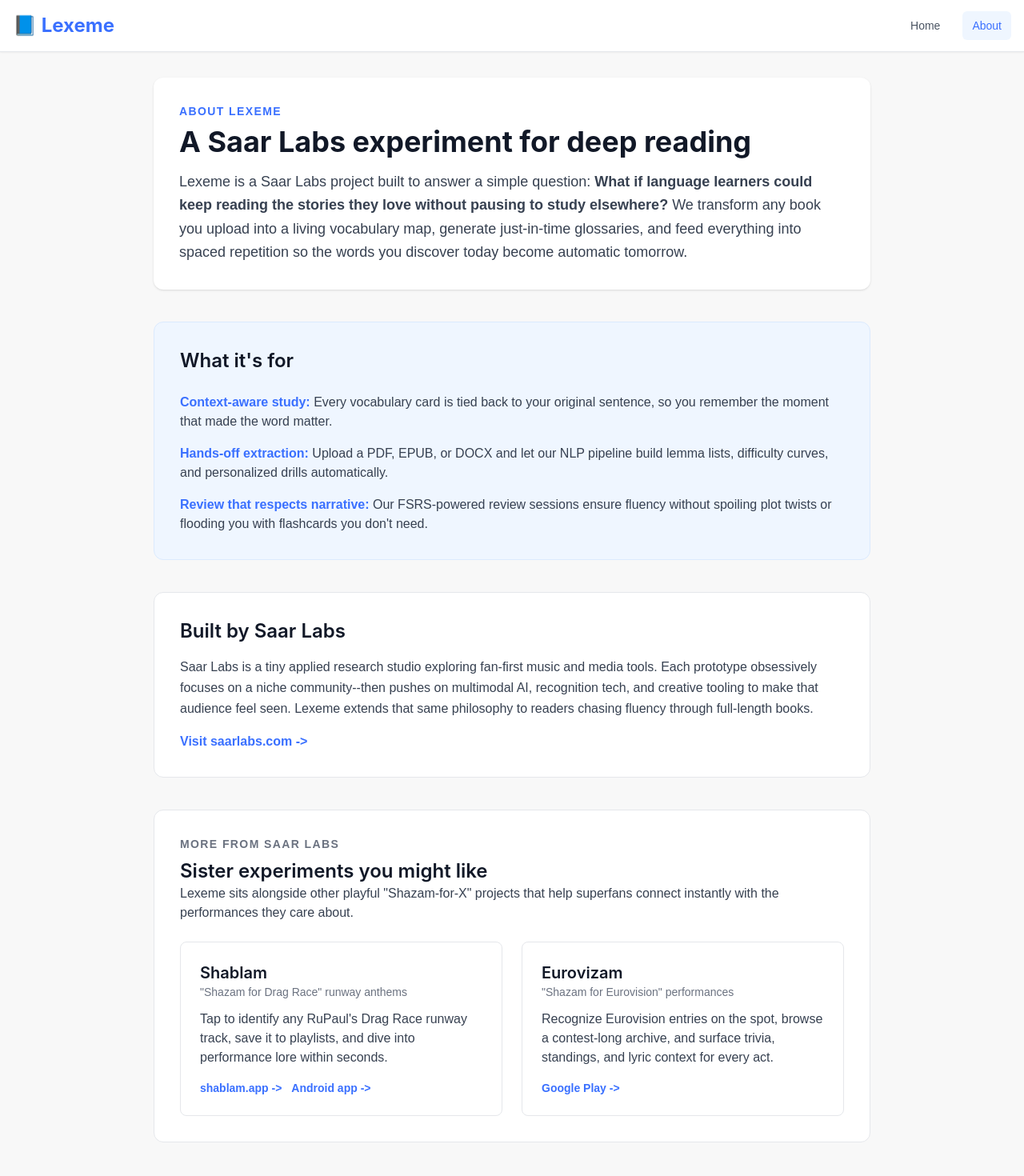
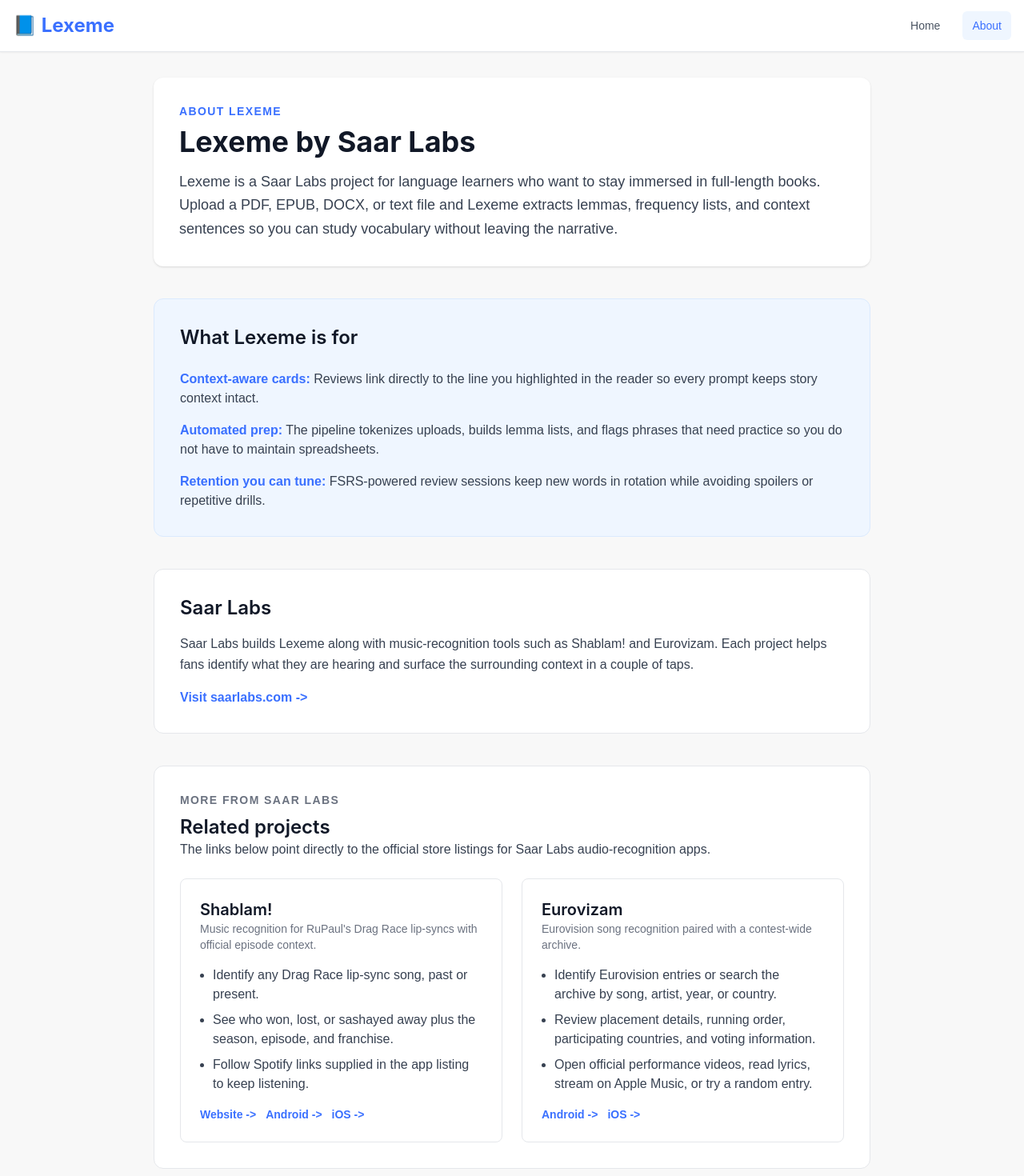
Before and after one commit to saarhaber/Lexeme, a React (Create React App) app in the folder frontend/: page /about in a window 1280 px wide. Shown: the top 1470 px of the page at 80% size. Built offline with nearby package versions, Linux system fonts and the light colour scheme; no server answers.

Commit message:
Refactor About page content and project data structure
Co-authored-by: saarhaber <saarhaber@gmail.com>

```diff
--- a/frontend/src/pages/About.tsx
+++ b/frontend/src/pages/About.tsx
@@ -1,23 +1,43 @@
 import React from 'react';
 
-const SaarLabsProjects = [
+type ProjectLink = {
+  label: string;
+  href: string;
+};
+
+type SaarLabsProject = {
+  name: string;
+  summary: string;
+  points: string[];
+  links: ProjectLink[];
+};
+
+const SaarLabsProjects: SaarLabsProject[] = [
   {
-    name: 'Shablam',
-    tagline: '"Shazam for Drag Race" runway anthems',
-    description:
-      "Tap to identify any RuPaul's Drag Race runway track, save it to playlists, and dive into performance lore within seconds.",
+    name: 'Shablam!',
+    summary: 'Music recognition for RuPaul\'s Drag Race lip-syncs with official episode context.',
+    points: [
+      'Identify any Drag Race lip-sync song, past or present.',
+      'See who won, lost, or sashayed away plus the season, episode, and franchise.',
+      'Follow Spotify links supplied in the app listing to keep listening.',
+    ],
     links: [
-      { label: 'shablam.app', href: 'https://shablam.app' },
-      { label: 'Android app', href: 'https://play.google.com/store/apps/details?id=com.saarlabs.shablam' },
+      { label: 'Website', href: 'https://shablam.app' },
+      { label: 'Android', href: 'https://play.google.com/store/apps/details?id=com.saarlabs.shablam' },
+      { label: 'iOS', href: 'https://apps.apple.com/us/app/shablam/id6738062833' },
     ],
   },
   {
     name: 'Eurovizam',
-    tagline: '"Shazam for Eurovision" performances',
-    description:
-      'Recognize Eurovision entries on the spot, browse a contest-long archive, and surface trivia, standings, and lyric context for every act.',
+    summary: 'Eurovision song recognition paired with a contest-wide archive.',
+    points: [
+      'Identify Eurovision entries or search the archive by song, artist, year, or country.',
+      'Review placement details, running order, participating countries, and voting information.',
+      'Open official performance videos, read lyrics, stream on Apple Music, or try a random entry.',
+    ],
     links: [
-      { label: 'Google Play', href: 'https://play.google.com/store/apps/details?id=com.saarlabs.eurovizam' },
+      { label: 'Android', href: 'https://play.google.com/store/apps/details?id=com.saarlabs.eurovizam' },
+      { label: 'iOS', href: 'https://apps.apple.com/us/app/eurovizam/id6748100663' },
     ],
   },
 ];
@@ -27,39 +47,37 @@ const About: React.FC = () => {
     <div className="max-w-4xl mx-auto space-y-10">
       <header className="bg-white shadow rounded-xl p-8">
         <p className="text-sm uppercase tracking-widest text-primary font-semibold mb-2">About Lexeme</p>
-        <h1 className="text-4xl font-heading font-bold text-gray-900 mb-4">A Saar Labs experiment for deep reading</h1>
+        <h1 className="text-4xl font-heading font-bold text-gray-900 mb-4">Lexeme by Saar Labs</h1>
         <p className="text-lg text-gray-700 leading-relaxed">
-          Lexeme is a Saar Labs project built to answer a simple question: <strong>What if language learners could keep
-          reading the stories they love without pausing to study elsewhere?</strong> We transform any book you upload
-          into a living vocabulary map, generate just-in-time glossaries, and feed everything into spaced repetition so
-          the words you discover today become automatic tomorrow.
+          Lexeme is a Saar Labs project for language learners who want to stay immersed in full-length books. Upload a PDF,
+          EPUB, DOCX, or text file and Lexeme extracts lemmas, frequency lists, and context sentences so you can study
+          vocabulary without leaving the narrative.
         </p>
       </header>
 
       <section className="bg-blue-50 border border-blue-100 rounded-xl p-8 space-y-6">
-        <h2 className="text-2xl font-heading font-semibold text-gray-900">What it's for</h2>
+        <h2 className="text-2xl font-heading font-semibold text-gray-900">What Lexeme is for</h2>
         <ul className="space-y-4 text-gray-700">
           <li>
-            <span className="font-semibold text-primary">Context-aware study:</span> Every vocabulary card is tied back
-            to your original sentence, so you remember the moment that made the word matter.
+            <span className="font-semibold text-primary">Context-aware cards:</span> Reviews link directly to the line you
+            highlighted in the reader so every prompt keeps story context intact.
           </li>
           <li>
-            <span className="font-semibold text-primary">Hands-off extraction:</span> Upload a PDF, EPUB, or DOCX and let
-            our NLP pipeline build lemma lists, difficulty curves, and personalized drills automatically.
+            <span className="font-semibold text-primary">Automated prep:</span> The pipeline tokenizes uploads, builds lemma
+            lists, and flags phrases that need practice so you do not have to maintain spreadsheets.
           </li>
           <li>
-            <span className="font-semibold text-primary">Review that respects narrative:</span> Our FSRS-powered review
-            sessions ensure fluency without spoiling plot twists or flooding you with flashcards you don't need.
+            <span className="font-semibold text-primary">Retention you can tune:</span> FSRS-powered review sessions keep new
+            words in rotation while avoiding spoilers or repetitive drills.
           </li>
         </ul>
       </section>
 
       <section className="bg-white border border-gray-200 rounded-xl p-8 space-y-4">
-        <h2 className="text-2xl font-heading font-semibold text-gray-900">Built by Saar Labs</h2>
+        <h2 className="text-2xl font-heading font-semibold text-gray-900">Saar Labs</h2>
         <p className="text-gray-700 leading-relaxed">
-          Saar Labs is a tiny applied research studio exploring fan-first music and media tools. Each prototype obsessively
-          focuses on a niche community--then pushes on multimodal AI, recognition tech, and creative tooling to make that
-          audience feel seen. Lexeme extends that same philosophy to readers chasing fluency through full-length books.
+          Saar Labs builds Lexeme along with music-recognition tools such as Shablam! and Eurovizam. Each project helps fans
+          identify what they are hearing and surface the surrounding context in a couple of taps.
         </p>
         <a
           href="https://saarlabs.com"
@@ -74,19 +92,24 @@ const About: React.FC = () => {
       <section className="bg-white border border-gray-200 rounded-xl p-8 space-y-6">
         <div>
           <p className="text-sm uppercase tracking-widest text-gray-500 font-semibold mb-2">More from Saar Labs</p>
-          <h2 className="text-2xl font-heading font-semibold text-gray-900">Sister experiments you might like</h2>
+          <h2 className="text-2xl font-heading font-semibold text-gray-900">Related projects</h2>
           <p className="text-gray-700">
-            Lexeme sits alongside other playful "Shazam-for-X" projects that help superfans connect instantly with the
-            performances they care about.
+            The links below point directly to the official store listings for Saar Labs audio-recognition apps.
           </p>
         </div>
         <div className="grid grid-cols-1 md:grid-cols-2 gap-6">
           {SaarLabsProjects.map((project) => (
-            <article key={project.name} className="border border-gray-200 rounded-lg p-6 h-full flex flex-col">
-              <h3 className="text-xl font-heading font-semibold text-gray-900">{project.name}</h3>
-              <p className="text-sm text-gray-500 mb-3">{project.tagline}</p>
-              <p className="text-gray-700 flex-1">{project.description}</p>
-              <div className="mt-4 flex flex-wrap gap-3">
+            <article key={project.name} className="border border-gray-200 rounded-lg p-6 h-full flex flex-col space-y-4">
+              <div>
+                <h3 className="text-xl font-heading font-semibold text-gray-900">{project.name}</h3>
+                <p className="text-sm text-gray-500">{project.summary}</p>
+              </div>
+              <ul className="list-disc pl-4 text-gray-700 space-y-2 flex-1">
+                {project.points.map((point) => (
+                  <li key={point}>{point}</li>
+                ))}
+              </ul>
+              <div className="flex flex-wrap gap-3">
                 {project.links.map((link) => (
                   <a
                     key={link.href}
```
